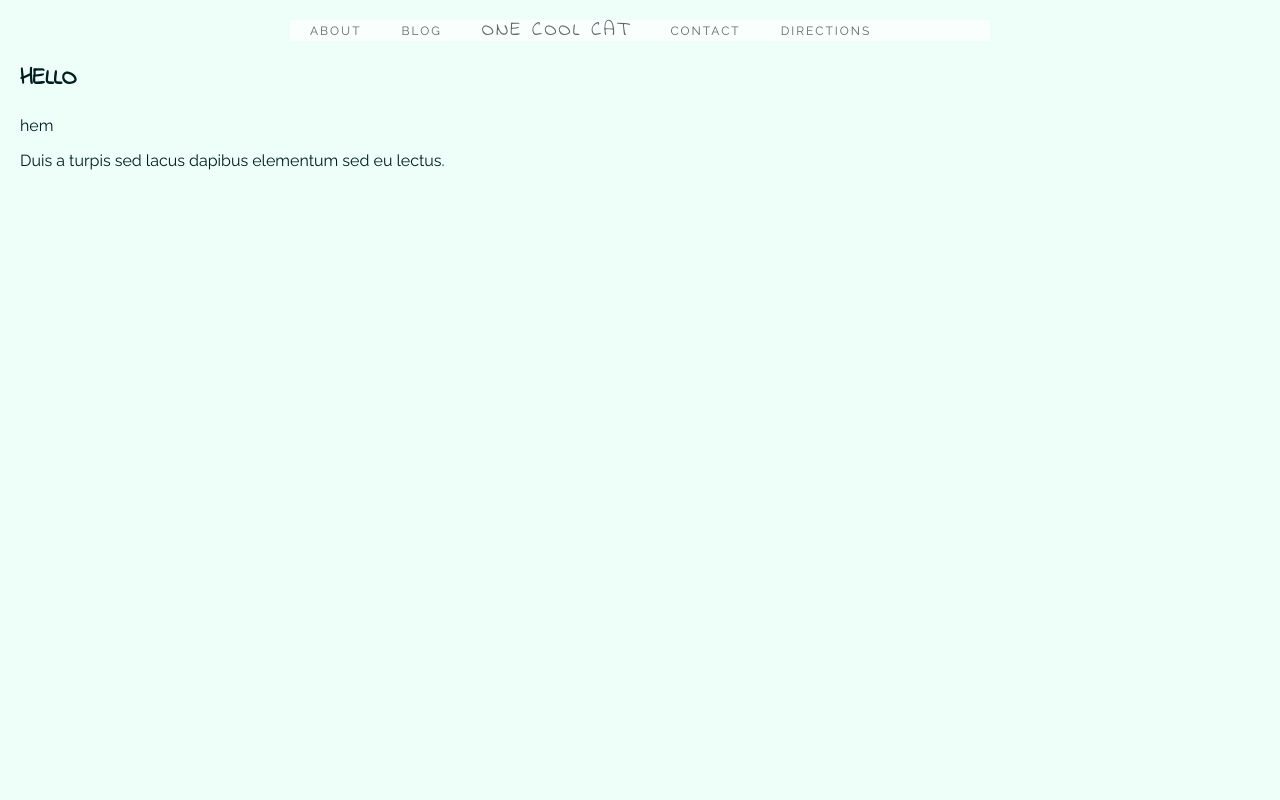
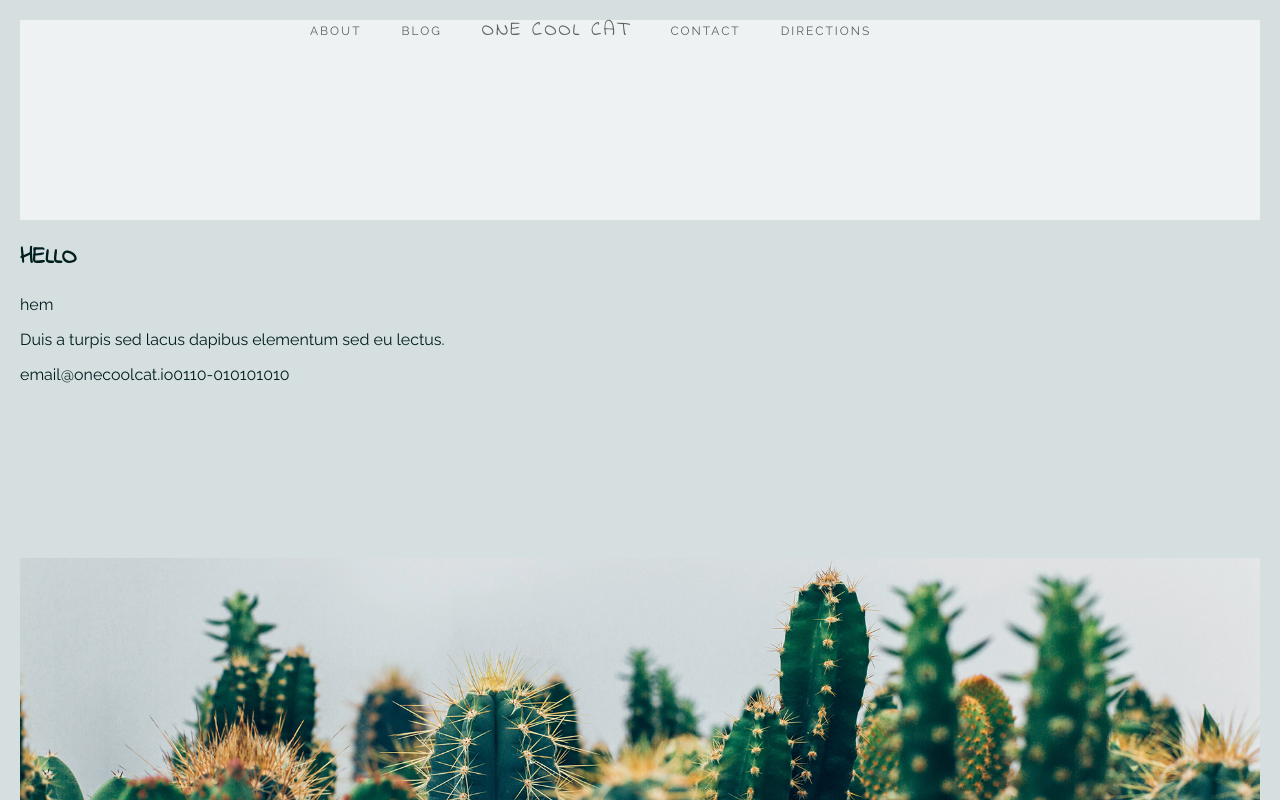
Before and after one commit to charliemollbrink/cooltube, a React app: page / in a window 1280 px wide. Shown: the top 800 px of the page. Built offline with nearby package versions, Linux system fonts and the light colour scheme.

Commit message:
add background image

```diff
--- a/package.json
+++ b/package.json
@@ -6,10 +6,12 @@
     "@types/react": "^16.0.18",
     "@types/react-dom": "^16.0.2",
     "@types/react-router-dom": "^4.0.8",
+    "file-loader": "^1.1.5",
     "path": "^0.12.7",
     "react": "^16.0.0",
     "react-dom": "^16.0.0",
     "react-router-dom": "^4.2.2",
+    "url-loader": "^0.6.2",
     "webpack": "^3.8.1",
     "webpack-dev-server": "^2.9.3"
   },
--- a/src/components/app.tsx
+++ b/src/components/app.tsx
@@ -28,6 +28,12 @@ export class App extends React.Component<AppProps, {}> {
                             <Route path="/directions" component={Directions} />
                         </Switch>
                     </main>
+                    <footer>
+                       <span className="footer__contact">
+                           <span className="footer__contact__email">email@onecoolcat.io</span>
+                           <span className="footer__contact__phone">0110-010101010</span>
+                       </span>
+                    </footer>
                 </div>
 
         );
--- a/src/styles/styles.css
+++ b/src/styles/styles.css
@@ -1,5 +1,5 @@
 body {
-  background-color: #eefffa;
+  background-color: #d5dfe0;
   padding: 20px;
   margin: 0;
   color: #001d1f;
@@ -10,10 +10,11 @@ h2 {
   font-family: 'Indie Flower', serif;
 }
 header {
+  background-color: rgba(255, 255, 255, 0.6);
   margin-bottom: 20px;
+  height: 200px;
 }
 header .nav {
-  background-color: rgba(255, 255, 255, 0.6);
   padding: 0;
   margin: 0 auto;
   width: 700px;
@@ -42,3 +43,12 @@ header .nav__item--index a {
   font-size: 20px;
   font-family: 'Indie Flower', cursive;
 }
+main {
+  background-color: #d5dfe0;
+  background: filter-gradient(#cdd5d8, #d5dfe0, vertical);
+  background: background-image(linear-gradient(top, #cdd5d8 0%, #d5dfe0 100%));
+}
+footer {
+  height: 600px;
+  background: no-repeat bottom / 100% url("../assets/thomas-verbruggen-94814_1920.jpg");
+}
--- a/src/styles/styles.less
+++ b/src/styles/styles.less
@@ -1,4 +1,5 @@
-@backgroundColor: #eefffa;
+@backgroundColorLight: #cdd5d8;
+@backgroundColor: #d5dfe0;
 @textColor: #001d1f;
 
 body {
@@ -12,9 +13,10 @@ h1,h2 {
   font-family: 'Indie Flower', serif;
 }
 header{
+  background-color: rgba(255, 255, 255, 0.6);
   margin-bottom: 20px;
+  height: 200px;
   .nav {
-    background-color: rgba(255, 255, 255, 0.6);
     padding: 0;
     margin: 0 auto;
     width: 700px;
@@ -46,3 +48,14 @@ header{
     }
   }
 }
+
+main{
+  background-color: @backgroundColor;
+  background: filter-gradient(@backgroundColorLight, @backgroundColor, vertical);
+  background: background-image(linear-gradient(top, @backgroundColorLight 0%, @backgroundColor 100%));
+}
+
+footer {
+  height: 600px;
+  background: no-repeat bottom/100% url("../assets/thomas-verbruggen-94814_1920.jpg");
+}
--- a/webpack.config.js
+++ b/webpack.config.js
@@ -9,7 +9,6 @@ module.exports = {
     devtool: "source-map",
 
     resolve: {
-        // Add '.ts' and '.tsx' as resolvable extensions.
         extensions: [".ts", ".tsx", ".js", ".json", ".css", ".less"]
     },
 
@@ -24,7 +23,8 @@ module.exports = {
             { test: /\.js$/, loader: 'babel-loader', exclude: /node_modules/ },
             { test: /\.jsx$/, loader: 'babel-loader', exclude: /node_modules/ },
             { test: /\.css$/, loader: "style-loader!css-loader" },
-            { test: /\.less$/, loader: "style-loader!css-loader!less-loader"}
+            { test: /\.less$/, loader: "style-loader!css-loader!less-loader"},
+            { test: /\.(?:png|jpg|svg)$/, loader: 'url-loader'}
         ]
     },
 
```
Also changed, not shown: src/assets/thomas-verbruggen-94814_1920.jpg (added), 3 other files (tests, documents, lock files or other folders).
